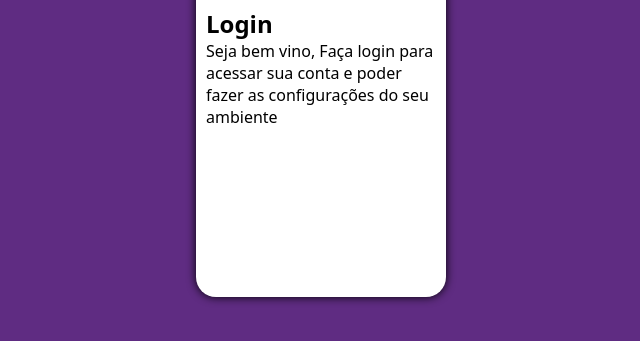
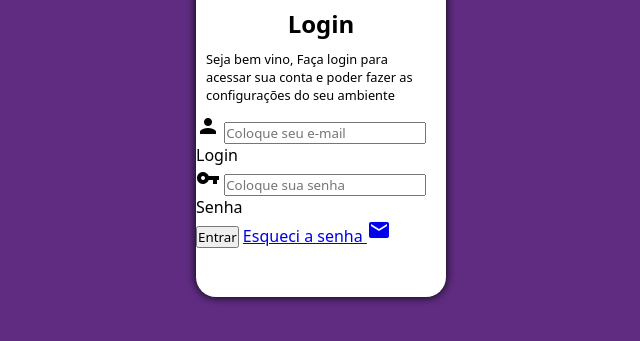
Before and after one commit to Guizzonn/projeto-login, a plain HTML site: page index.html in a window 1280 px wide. Shown: the part 353-694 px from the top of the page, without its empty margins (319-959 px from the left). Drawn offline with Linux system fonts and the light colour scheme.

Commit message:
form adicionado

```diff
--- a/estilos/media-query.css
+++ b/estilos/media-query.css
@@ -41,4 +41,12 @@
         float: right;
         width: 50%;
     }
+
+    div#formulario > p {
+        font-size: 0.8em;
+    }
+
+    div#formulario > p {
+        font-size: 1.2em;
+    }
 }
--- a/estilos/style.css
+++ b/estilos/style.css
@@ -52,3 +52,12 @@ section#login > div#formulario {
     display: block;
     padding: 10px;
 }
+
+div#formulario > h1 {
+    text-align: center;
+    margin-bottom: 10px;
+}
+
+div#formulario > p {
+    font-size: 0.8em;
+}
--- a/index.html
+++ b/index.html
@@ -6,6 +6,7 @@
     <title>Login</title>
     <link rel="stylesheet" href="estilos/style.css">
     <link rel="stylesheet" href="estilos/media-query.css">
+    <link href="https://fonts.googleapis.com/icon?family=Material+Icons" rel="stylesheet"
 </head>
 <body>
     <main>
@@ -17,8 +18,20 @@
                 <h1>Login</h1>
                 <p>Seja bem vino, Faça login para acessar sua conta e poder fazer as configurações do seu ambiente</p>
             </div>
-            <form action="login.php" method="post">
-
+            <form action="login.php" method="post" autocomplete="on">
+                <div class="campo">
+                    <i class="material-icons">person</i>
+                    <input type="email" name="login" id="ilogin" placeholder="Coloque seu e-mail" autocomplete="email" required maxlength="30">
+                    <label for="ilogin">Login</label>
+                </div>
+                <div class="campo">
+                    <i class="material-icons">vpn_key</i>
+                    <input type="password" name="senha" id="isenha" placeholder="Coloque sua senha" autocomplete="current-password" required minlength="8">
+                    <label for="isenha">Senha</label>
+                </div>
+                <input type="submit" value="Entrar">
+                <a href="esqueci.html">
+                    Esqueci a senha <i class="material-icons">mail</i></a>
             </form>
         </section>
     </main>
```
